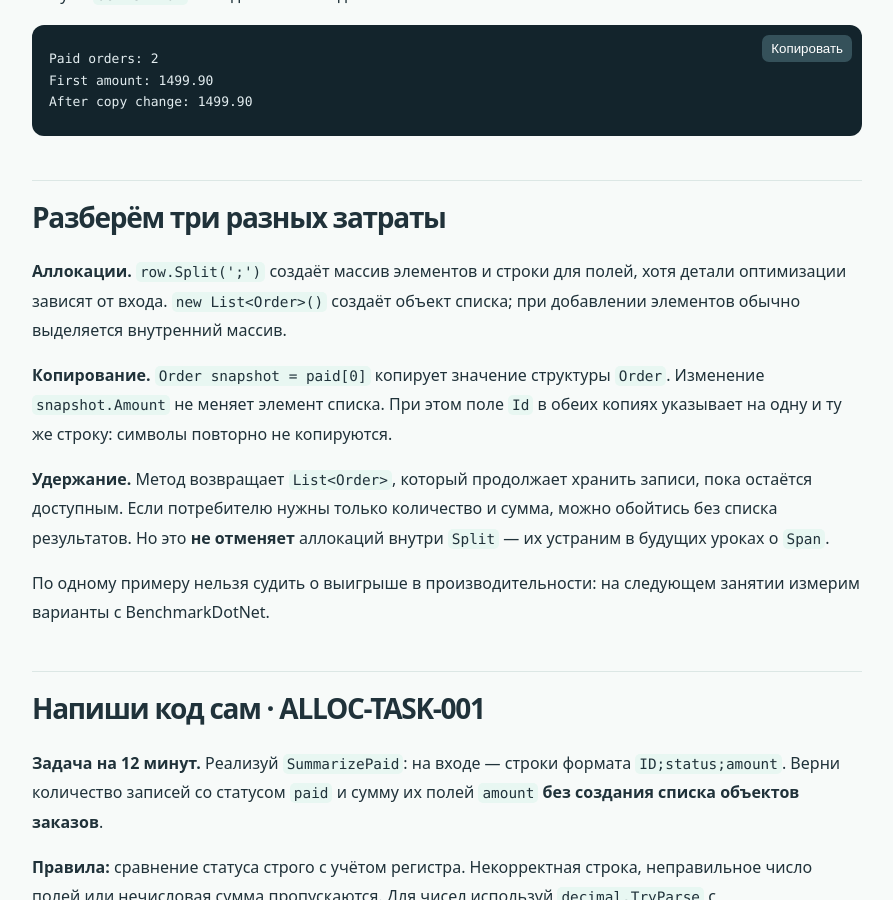
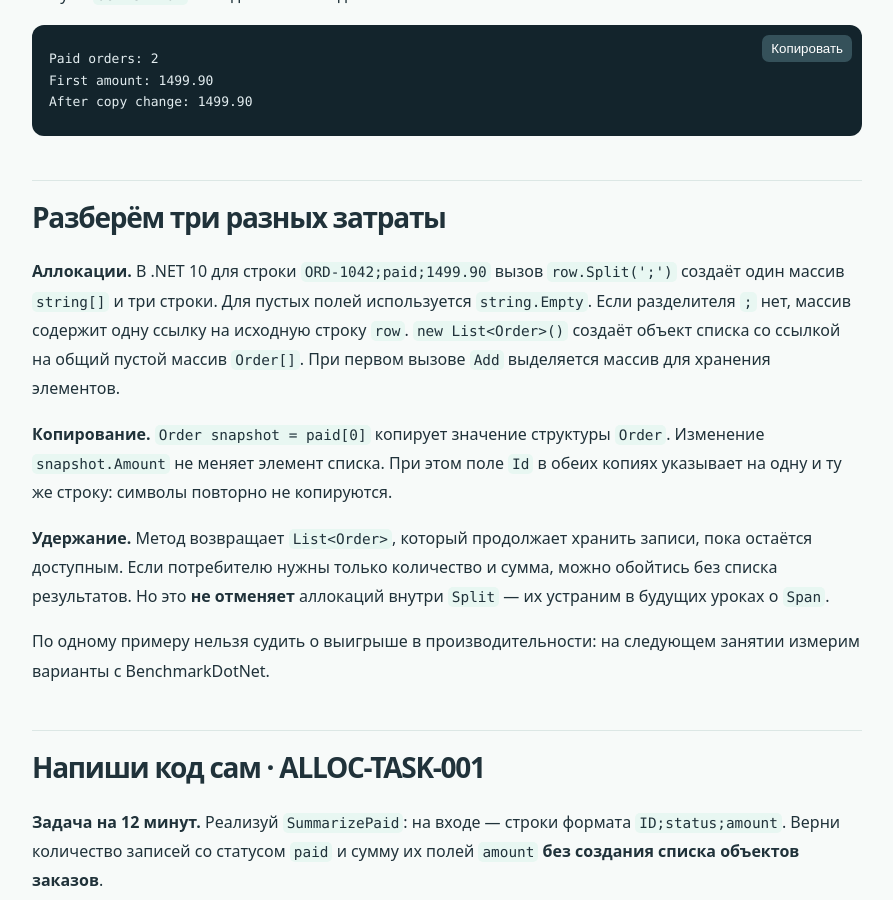
Before and after one commit to boyarincev/dotnet-courses, a Jekyll site: the page built from _memory_lessons/001-allocations-copies-retention.md, in a window 1280 px wide and 900 px high, scrolled down 3163 px. Shown: the whole window, without its empty margins (98-991 px from the left). Built offline with Jekyll 4.4.1, drawn with Linux system fonts in a browser that asks for light colours.

Commit message:
Explain Split and List allocations in memory lesson

```diff
--- a/_memory_lessons/001-allocations-copies-retention.md
+++ b/_memory_lessons/001-allocations-copies-retention.md
@@ -111,7 +111,7 @@ After copy change: 1499.90
 
 ## Разберём три разных затраты
 
-**Аллокации.** `row.Split(';')` создаёт массив элементов и строки для полей, хотя детали оптимизации зависят от входа. `new List<Order>()` создаёт объект списка; при добавлении элементов обычно выделяется внутренний массив.
+**Аллокации.** В .NET 10 для строки `ORD-1042;paid;1499.90` вызов `row.Split(';')` создаёт один массив `string[]` и три строки. Для пустых полей используется `string.Empty`. Если разделителя `;` нет, массив содержит одну ссылку на исходную строку `row`. `new List<Order>()` создаёт объект списка со ссылкой на общий пустой массив `Order[]`. При первом вызове `Add` выделяется массив для хранения элементов.
 
 **Копирование.** `Order snapshot = paid[0]` копирует значение структуры `Order`. Изменение `snapshot.Amount` не меняет элемент списка. При этом поле `Id` в обеих копиях указывает на одну и ту же строку: символы повторно не копируются.
 
```
